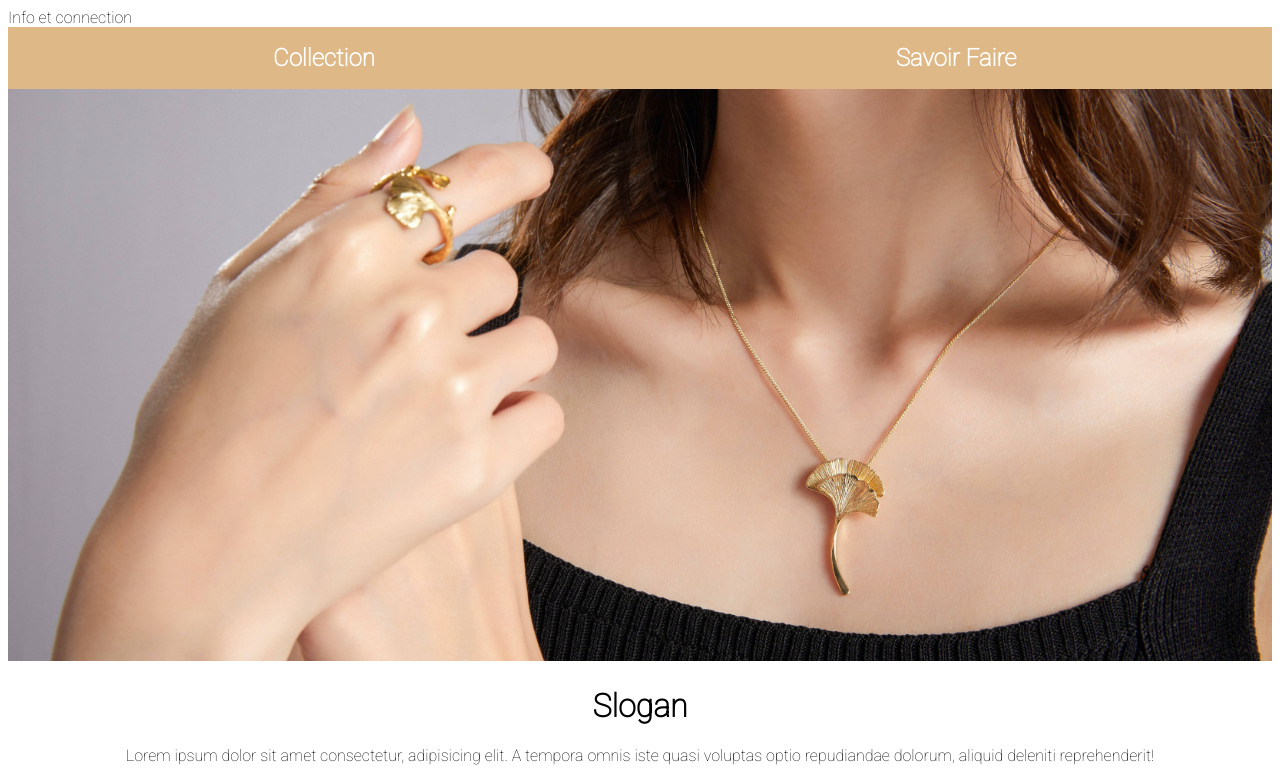
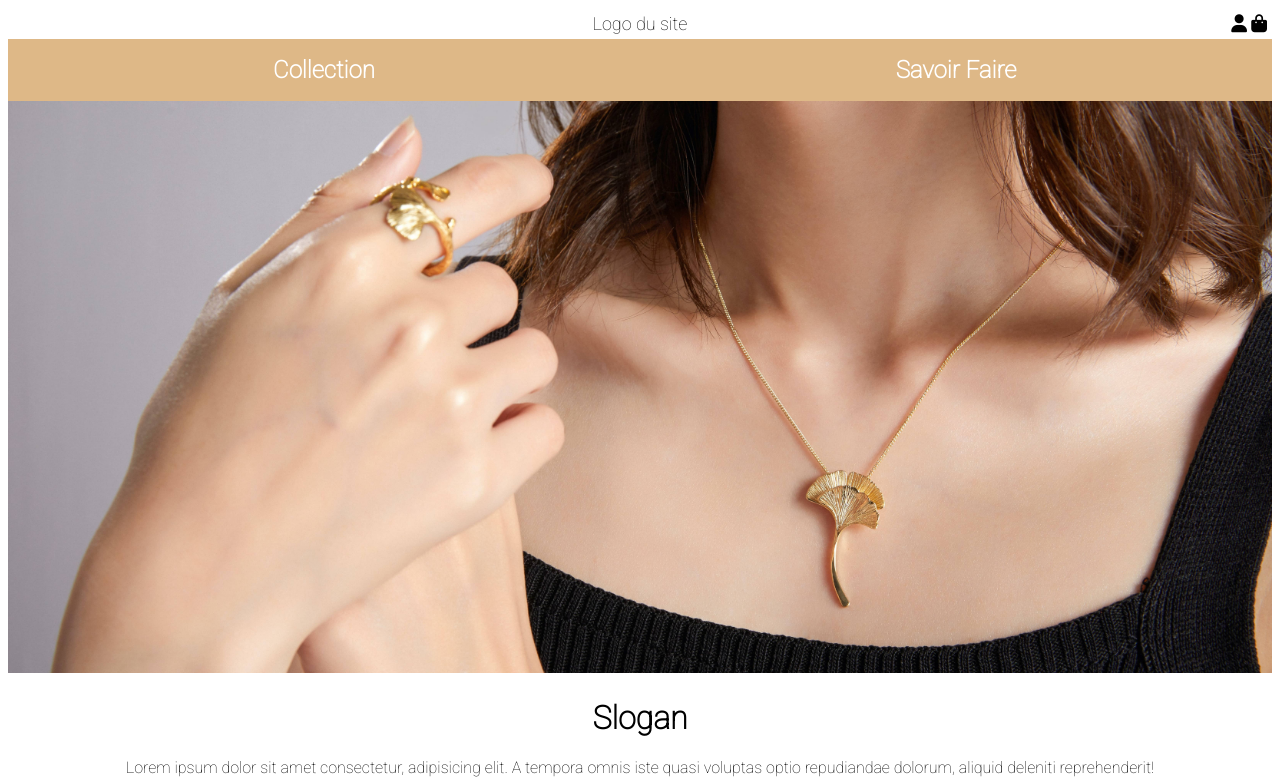
Before and after one commit to fredericBui/e-commerce, a plain HTML site: page index.html in a window 1280 px wide. Shown: the top 782 px of the page. Drawn offline with Linux system fonts and the light colour scheme.

Commit message:
Tuto 18 - Div

```diff
--- a/index.html
+++ b/index.html
@@ -17,7 +17,14 @@
 
     <!--Haut de page-->
     <header>
-      Info et connection
+      <div></div>
+      <div id="logo">
+        Logo du site
+      </div>
+      <div id="client">
+        <i class="fas fa-user"></i>
+        <i class="fas fa-shopping-bag"></i>
+      </div>
     </header>
 
     <!--Barre de navigation-->
--- a/style.css
+++ b/style.css
@@ -10,6 +10,21 @@ img{
 
 h1,h2,h3,p{
   text-align: center;
+}
+
+header {
+  display: grid;
+  grid-template-columns: 1fr 1fr 1fr;
+  font-size: large;
+  padding: 5px 5px;
+}
+
+header #logo {
+  text-align: center;
+}
+
+header #client {
+  text-align: right;
 }
 
 /* Barre de navigation */
```
